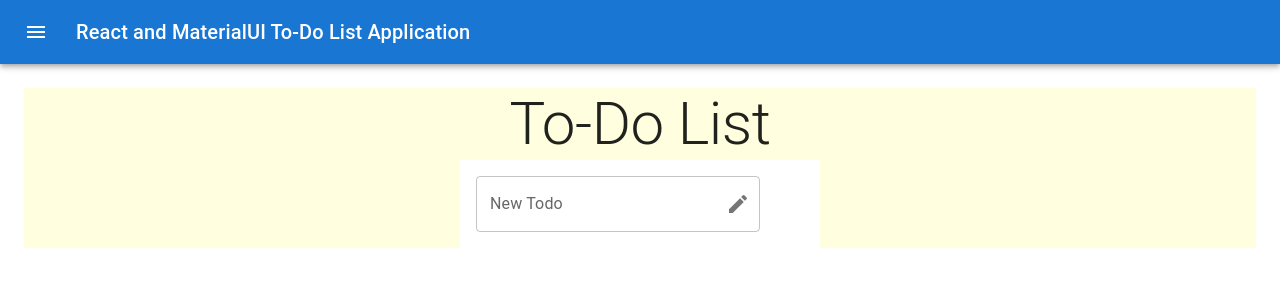
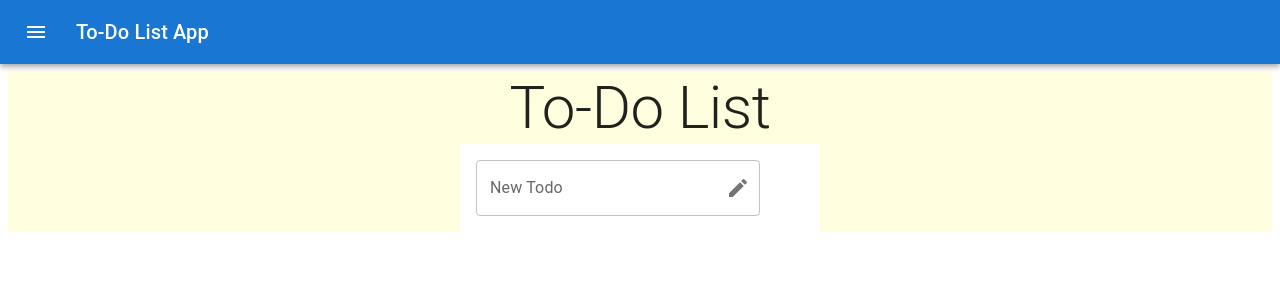
Before and after one commit to DavidBBrand/mui-react-todolist, a React (Vite) app: page / in a window 1280 px wide. Shown: the top 300 px of the page. Built offline with nearby package versions, Linux system fonts and the light colour scheme.

Commit message:
modiefied navbar title and todoform margin

```diff
--- a/src/App.jsx
+++ b/src/App.jsx
@@ -12,8 +12,6 @@ function App() {
       <Navbar/>
       <CssBaseLine />
       <ToDoList />
-
-
     </>
   )
 }
--- a/src/Navbar.jsx
+++ b/src/Navbar.jsx
@@ -20,7 +20,7 @@ export default function Navbar() {
             <MenuIcon />
           </IconButton>
           <Typography variant="h6" component="div" sx={{ flexGrow: 1 }}>
-            React and MaterialUI To-Do List Application
+            To-Do List App
           </Typography>
         </Toolbar>
       </AppBar>
--- a/src/ToDoItem.jsx
+++ b/src/ToDoItem.jsx
@@ -27,8 +27,6 @@ export default function ToDoItem({todo, remove, toggle }) {
         }
         disablePadding
         >
-
-
           <ListItemIcon>
             <Checkbox
               edge="start"
--- a/src/ToDoList.jsx
+++ b/src/ToDoList.jsx
@@ -49,7 +49,7 @@ export default function ToDoList() {
           justifyContent: "center",
           flexDirection: "column",
           alignItems: "center",
-          m: 3,
+          m: 1,
           backgroundColor:"lightYellow"
 
         }}
```
